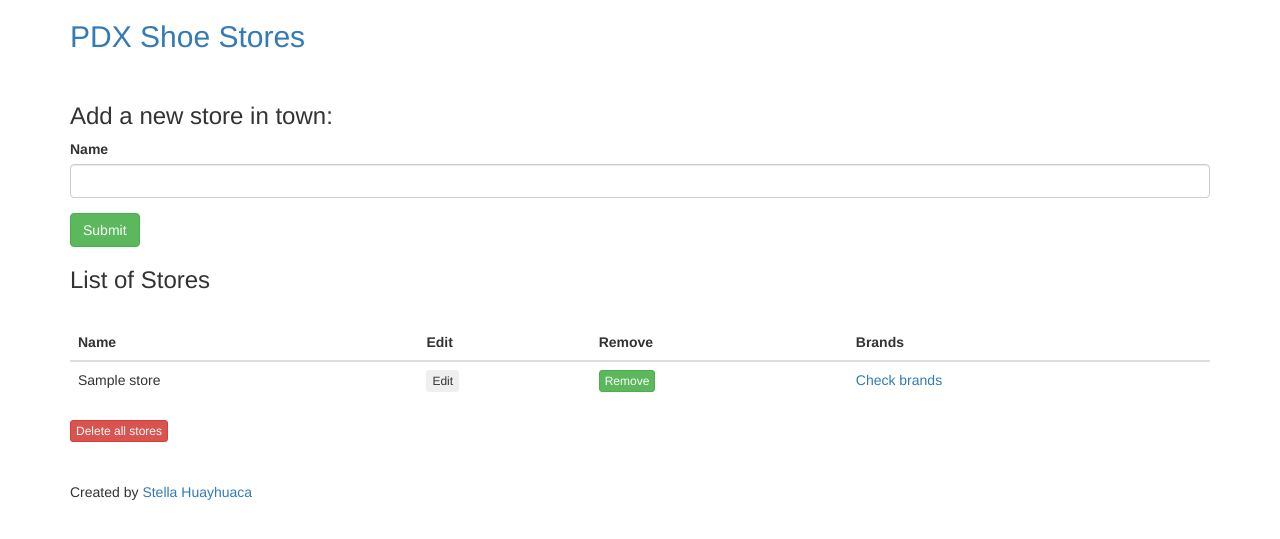
After one commit to uturunku1/shoe-store, a PHP site: template views/index.html.twig in a window 1280 px wide. The commit adds this page. Shown: the top 539 px of the page. Run offline with PHP 8.4, Linux system fonts and the light colour scheme; the template is opened without the code that fills it: most values are stand-ins (such as "Sample title", 1, 10 or a date in 2020); some libraries are stand-ins or nearby versions.

```diff
--- a/src/Store.php
+++ b/src/Store.php
@@ -30,7 +30,7 @@ Class Store
 
     function save()
     {
-      $GLOBALS['DB']->exec("INSERT INTO stores(name) VALUES('{$this->getName()}');");
+      $GLOBALS['DB']->exec("INSERT INTO stores (name) VALUES ('{$this->getName()}');");
       $this->id = $GLOBALS['DB']->lastInsertId();
     }
     static function getAll()
--- /dev/null
+++ b/views/base.html.twig
@@ -0,0 +1,26 @@
+<!DOCTYPE html>
+<html>
+<head>
+    <link rel='stylesheet' href='https://maxcdn.bootstrapcdn.com/bootstrap/3.3.1/css/bootstrap.min.css'>
+    <title>Shoe store</title>
+</head>
+<body>
+    <div class='container'>
+        {% block header %}
+            <h2><a href='/'>PDX Shoe Stores</a></h2>
+            <br>
+            <bt>
+        {% endblock %}
+
+        {% block page %}
+        {% endblock %}
+
+        {% block footer %}
+            <br>
+            <br>
+            <bt>
+            <footer>Created by <a href="https://github.com/uturunku1">Stella Huayhuaca</a></footer>
+        {% endblock %}
+    </div>
+</body>
+</html>
--- /dev/null
+++ b/views/index.html.twig
@@ -0,0 +1,71 @@
+{% extends 'base.html.twig' %}
+
+{% block page %}
+
+    <h3>Add a new store in town:</h3>
+
+    <form action='/post/store' method='post'>
+        <div class='form-group'>
+            <label for='name'>Name</label>
+            <input required type='text' name='name' class='form-control'>
+        </div>
+        <button type='submit' class='btn btn-success'>Submit</button>
+    </form>
+
+    {% if stores is not empty %}
+        <h3>List of Stores</h3>
+        <br>
+
+        <table class="table">
+            <thead>
+                <th>Name</th>
+                <th>Edit</th>
+                <th>Remove</th>
+                <th>Brands</th>
+            </thead>
+
+            <tbody>
+                {% for store in stores %}
+                    <tr>
+
+                        {% if edit_store_id == store.getId %}
+                            <form action='/patch/store' method='post'>
+                                <input name='_method' value='patch' hidden>
+                                <input name='store_id' value = '{{ store.getId }}' hidden>
+                                <td>
+                                    <div class='form-group'>
+                                        <input required type='text' name='new_name' class='form-control' value='{{ store.getName }}'>
+                                    </div>
+                                </td>
+                                <td>
+                                    <button type='submit' class='btn btn-xs'>Save</button>
+                                </td>
+                            </form>
+                        {% else %}
+                            <td>{{ store.getName }}</td>
+                            <td>
+                                <form action='/get/store/{{ store.getId }}/edit' method='get'>
+                                    <button type='submit' class='btn btn-xs'>Edit</button>
+                                </form>
+                            </td>
+                        {% endif %}
+
+                        <td>
+                            <form action='/delete/store/{{ store.getId }}' method='post'>
+                                <input name='_method' value='delete' hidden>
+                                <button type='submit' class='btn btn-xs btn-success'>Remove</button>
+                            </form>
+                        </td>
+                        </td>
+                        <td>
+                          <a href="/brand">Check brands</a>
+                        </td>
+                    </tr>
+                {% endfor %}
+            </tbody>
+        </table>
+        <form action='/deleteall/store' method='post'>
+            <button type='submit' class='btn btn-xs btn-danger'>Delete all stores</button>
+        </form>
+    {% endif %}
+{% endblock %}
```
Also changed, not shown: app/app.php (added, +56 -0 lines), src/Brand.php (+19 -21 lines), tests/StoreTest.php (+0 -1 lines), views/brand.html.twig (added, +47 -0 lines).
